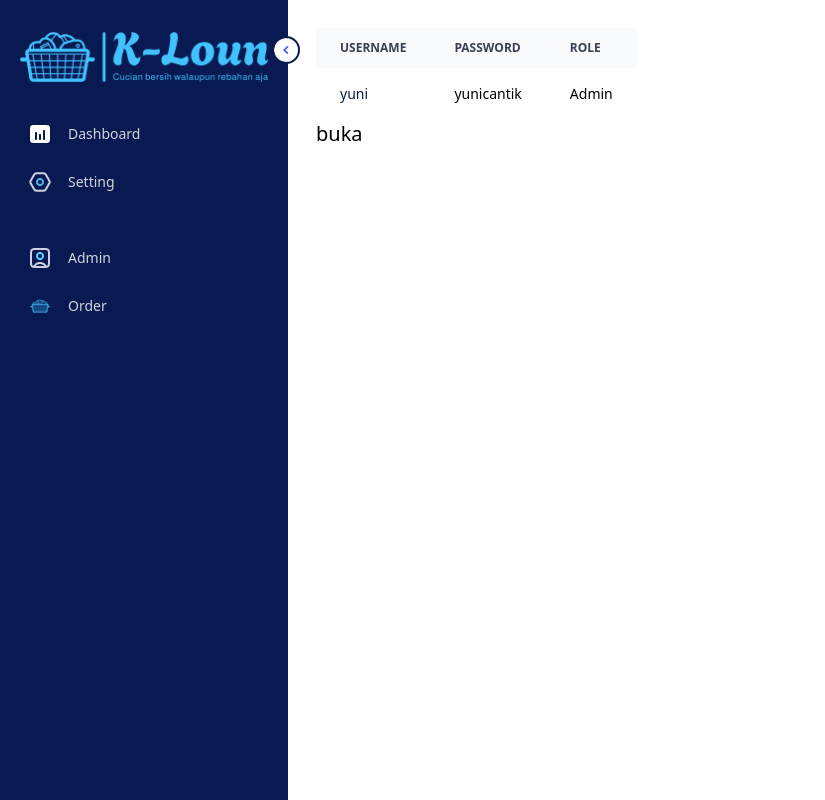
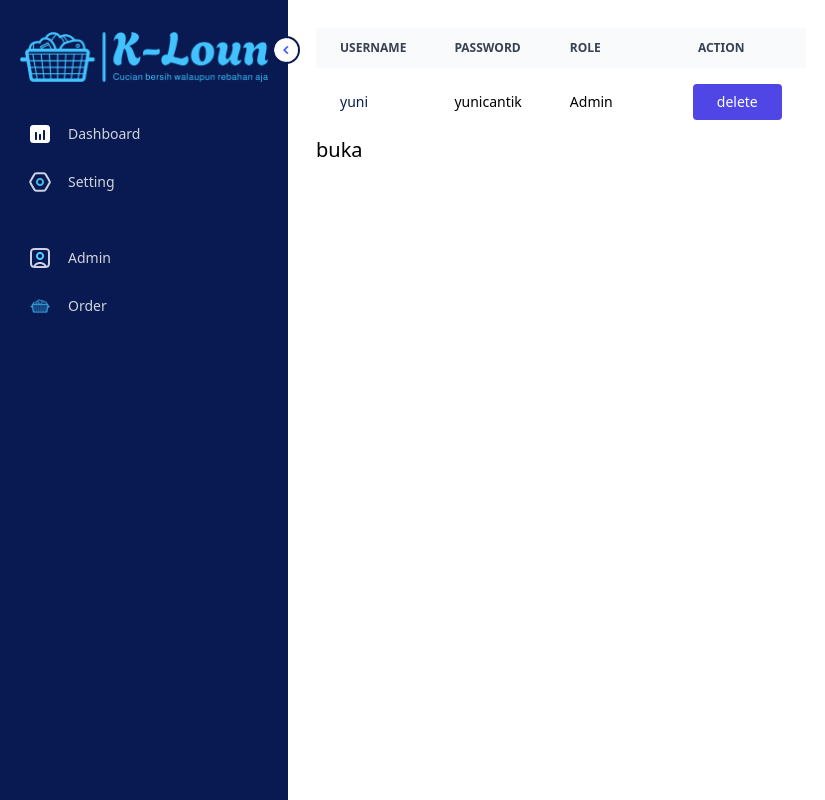
Before and after one commit to irfanyazid-13032000/k-loun-react-js, a React (Vite) app: page /admin in a window 1280 px wide. Shown: the whole page, without its empty margins (0-825 px from the left). Built offline with nearby package versions, Linux system fonts and the light colour scheme.

Commit message:
menambahkan button pada admin

```diff
--- a/src/components/TableAdmin.jsx
+++ b/src/components/TableAdmin.jsx
@@ -1,6 +1,7 @@
 import React,{Fragment,useState} from 'react'
 import Layout from '../layout/Layout'
 import CreateAdmin from '../pages/CreateAdmin'
+import Button from './Button'
 
 export default function TableAdmin() {
 
@@ -24,6 +25,10 @@ export default function TableAdmin() {
                       <th scope="col" className="px-6 py-3">
                           Role
                       </th>
+                      <th scope="col" className="px-6 py-3 text-center">
+                          Action
+                      </th>
+
                   </tr>
               </thead>
               <tbody>
@@ -36,6 +41,11 @@ export default function TableAdmin() {
                       </td>
                       <td className="px-6 py-4 text-black">
                           Admin
+                      </td>
+                      <td className="px-6 py-4 text-black">
+                       <Button>
+                          delete
+                       </Button>
                       </td>
                   </tr>
               </tbody>
```
